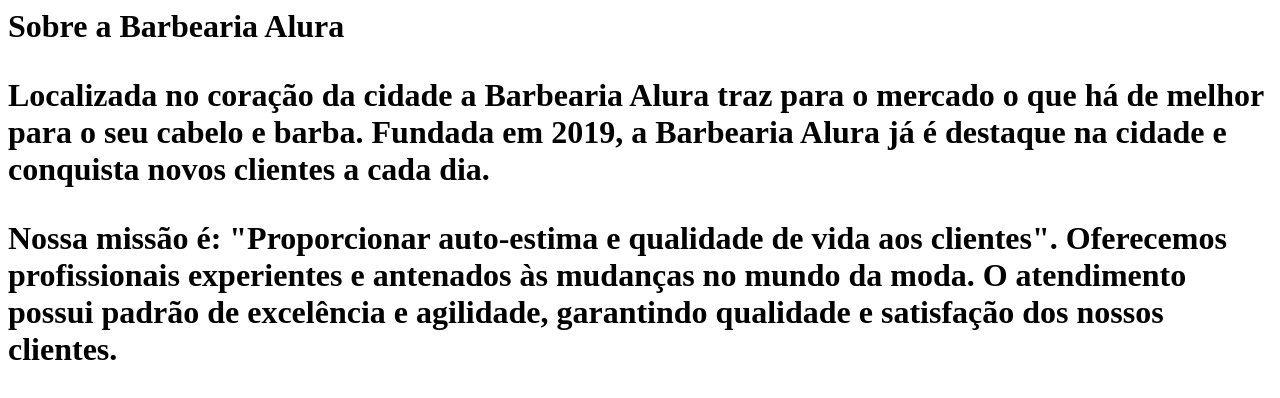
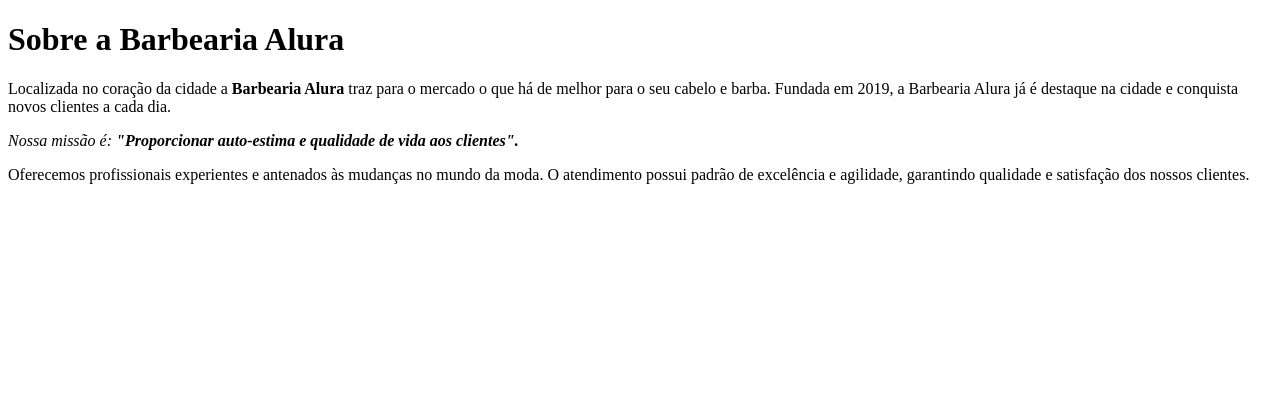
Before and after one commit to suelendeoliveira/barbeariaalura, a plain HTML site: page index.html in a window 1280 px wide. Drawn offline with Linux system fonts and the light colour scheme.

Commit message:
Add files via upload

```diff
--- a/index.html
+++ b/index.html
@@ -1,6 +1,11 @@
-<h1>Sobre a Barbearia Alura
+<!DOCTYPE html>
 
-<p>Localizada no coração da cidade a Barbearia Alura traz para o mercado o que há de melhor para o seu cabelo e barba. Fundada em 2019, a Barbearia Alura já é destaque na cidade e conquista novos clientes a cada dia.
+<html>
+    <h1>Sobre a Barbearia Alura</h1>
 
-<p>Nossa missão é: "Proporcionar auto-estima e qualidade de vida aos clientes".
-Oferecemos profissionais experientes e antenados às mudanças no mundo da moda. O atendimento possui padrão de excelência e agilidade, garantindo qualidade e satisfação dos nossos clientes.
+    <p>Localizada no coração da cidade a <strong>Barbearia Alura</strong> traz para o mercado o que há de melhor para o seu cabelo e barba. Fundada em 2019, a Barbearia Alura já é destaque na cidade e conquista novos clientes a cada dia.</p>
+
+    <p><em>Nossa missão é: <strong> "Proporcionar auto-estima e qualidade de vida aos clientes".</strong> </em></p>
+
+    <p>Oferecemos profissionais experientes e antenados às mudanças no mundo da moda. O atendimento possui padrão de excelência e agilidade, garantindo qualidade e satisfação dos nossos clientes.</p>
+<html>
```
